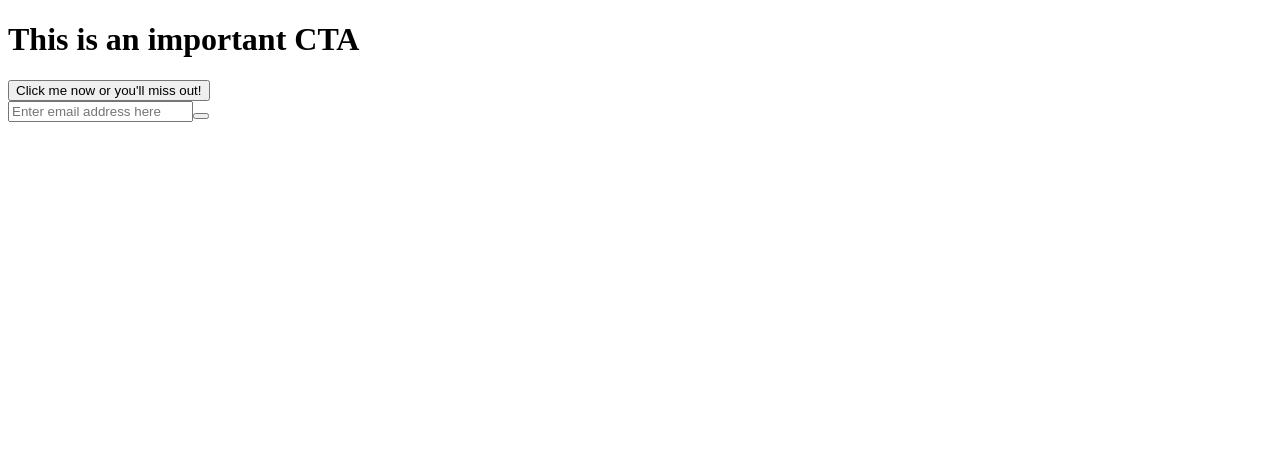
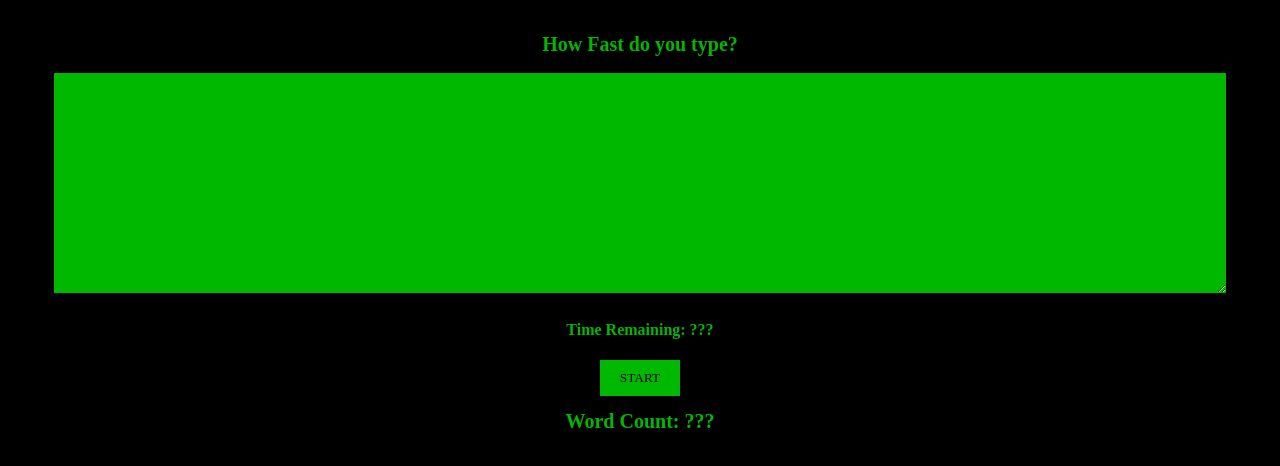
Before and after one commit to Fatima-hub333/REACT-Practices, a React (Create React App) app: page / in a window 1280 px wide. Shown: the top 466 px of the page. Built offline with nearby package versions, Linux system fonts and the light colour scheme.

Commit message:
create a basic layout

```diff
--- a/src/App.js
+++ b/src/App.js
@@ -1,20 +1,13 @@
 import React from "react"
-import CTA from './CTA'
 
 function App() {
   return (
     <div>
-      <CTA>
-        <h1>This is an important CTA</h1>
-        <button>Click me now or you'll miss out!</button>
-      </CTA>
-
-      <CTA>
-        <form>
-          <input type="email" placeholder="Enter email address here"/>
-          <button></button>
-        </form>
-      </CTA>
+      <h1>How Fast do you type?</h1>
+      <textarea />
+      <h4>Time Remaining: ???</h4>
+      <button>Start</button>
+      <h1>Word Count: ???</h1>
     </div>
   )
 }
--- a/src/CTA.js
+++ /dev/null
@@ -1,11 +0,0 @@
-import React from 'react'
-
-function CTA(props) {
-  return (
-    <div className="border">
-      {props.children}
-    </div>
-  )
-}
-
-export default CTA
--- a/src/children.html
+++ /dev/null
@@ -1,5 +0,0 @@
-<!-- <ol><li></li></ol>
-
-<ul></ul>
-
-<table></table> -->
--- a/src/index.css
+++ b/src/index.css
@@ -1,8 +1,40 @@
-* {
-  box-sizing: border-box;
+html, body {
+  background: black;
+  color: #00b800;
+  margin:0;
+  padding: 0;
+  padding-top: 10px;
+  font-family: 'Press Start 2P', cursive;
+  text-align: center;
 }
 
-.border {
-  border: 1px solid blue;
-  border-radius: 5px;
+body {
+  font-weight: 400;
 }
+
+button {
+  font-family: 'Press Start 2P', cursive;
+  display: block;
+  margin: 0 auto;
+  border: none;
+  background: #a80020;
+  background: #00b800;
+  padding: 10px 20px;
+  text-transform: uppercase;
+}
+
+h1 {
+  font-size: 20px;
+  text-align:center;
+}
+
+textarea {
+  font-family: 'Press Start 2P', cursive;
+  border: 3px solid black;
+  width: 90%;
+  margin: 0 auto;
+  outline: none;
+  height: 200px;
+  background: #00b800;
+  padding: 10px;
+}
--- a/src/index.html
+++ b/src/index.html
@@ -3,6 +3,7 @@
 <head>
   <meta charset="UTF-8">
   <meta http-equiv="X-UA-Compatible" content="IE=edge">
+  <link href="https://fonts.googleapis.com/css?family=Press+Start+2P&display=swap" rel="stylesheet">
   <meta name="viewport" content="width=device-width, initial-scale=1.0">
   <link rel="stylesheet" href="index.css">
 </head>
--- a/src/index.js
+++ b/src/index.js
@@ -1,5 +1,6 @@
 import React from "react"
 import ReactDOM from "react-dom"
+import './index.css'
 import App from "./App"
 
 ReactDOM.render(<App />, document.getElementById("root"))
```
